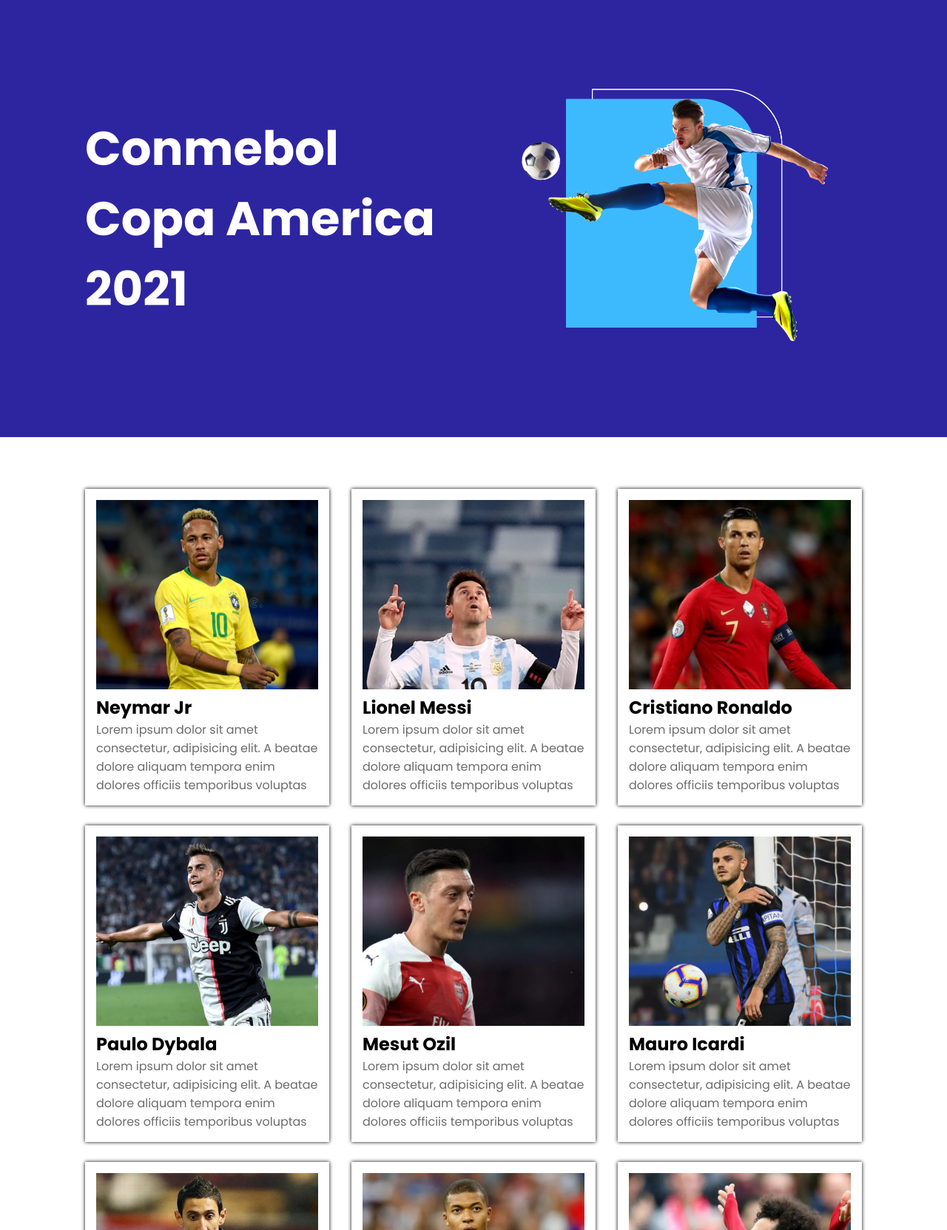
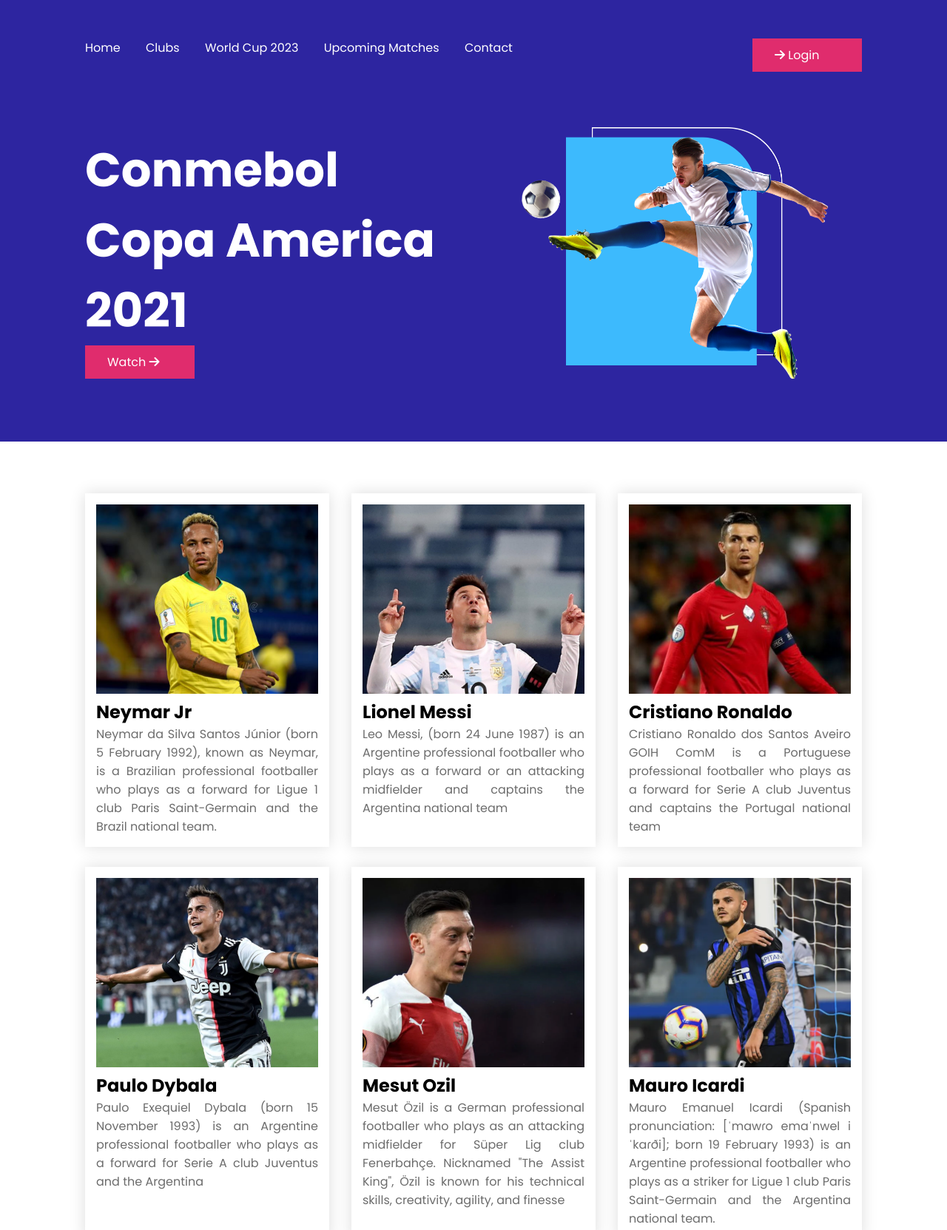
Before and after one commit to shakilhossain-cse/responsive-football, a plain HTML site: page index.html in a window 1280 px wide. Shown: the top 1663 px of the page at 74% size. Drawn offline with Linux system fonts and the light colour scheme.

Commit message:
add header section , footer section and fix player desin

```diff
--- a/index.html
+++ b/index.html
@@ -9,13 +9,52 @@
     <link rel="stylesheet" href="styles/mein.css" />
   </head>
   <body>
-    <header></header>
+    <header>
+        <nav>
+            <div class="menu">
+                <div class="menu-item">
+                    <ul>
+                        <li>Home</li>
+                        <li>Clubs</li>
+                        <li>World Cup 2023</li>
+                        <li>Upcoming Matches</li>
+                        <li>Contact</li>
+                    </ul>
+                </div>
+                <div class="login">
+                    <div class="btn">
+                        <a href="#" >
+                            <i class="fas fa-arrow-right"></i>
+                            Login
+                        </a>
+                        <div class="effect">
+                            <a href="">Please Login</a>
+                        </div>
+                    </div>
+
+                </div>
+            </div>
+        </nav>
+    </header>
     <main>
         <!-- banner section start -->
       <section class="banner">
         <div class="banner-info">
           <div class="banner-text">
             <h1>Conmebol Copa America 2021</h1>
+
+            <div class="btn">
+                <a href="#" >
+
+                    Watch
+                    <i class="fas fa-arrow-right"></i>
+                </a>
+                <div class="effect">
+                    <a href="">Go Now</a>
+                    <i class="fas fa-arrow-right"></i>
+                </div>
+            </div>
+
           </div>
           <div class="banner-img">
               <img src="./images/banner.png" alt="">
@@ -31,7 +70,7 @@
                 </div>
                 <div class="player-info">
                     <h2>Neymar Jr</h2>
-                    <p>  Lorem ipsum dolor sit amet consectetur, adipisicing elit. A beatae dolore aliquam tempora enim dolores officiis temporibus voluptas </p>
+                    <p>Neymar da Silva Santos Júnior (born 5 February 1992), known as Neymar, is a Brazilian professional footballer who plays as a forward for Ligue 1 club Paris Saint-Germain and the Brazil national team.</p>
                 </div>
             </div>
             <div class="player">
@@ -40,7 +79,7 @@
                 </div>
                 <div class="player-info">
                     <h2>Lionel Messi</h2>
-                    <p>  Lorem ipsum dolor sit amet consectetur, adipisicing elit. A beatae dolore aliquam tempora enim dolores officiis temporibus voluptas </p>
+                    <p>Leo Messi, (born 24 June 1987) is an Argentine professional footballer who plays as a forward or an attacking midfielder and captains the Argentina national team</p>
                 </div>
             </div>
             <div class="player">
@@ -49,7 +88,7 @@
                 </div>
                 <div class="player-info">
                     <h2>Cristiano Ronaldo</h2>
-                    <p>  Lorem ipsum dolor sit amet consectetur, adipisicing elit. A beatae dolore aliquam tempora enim dolores officiis temporibus voluptas </p>
+                    <p>Cristiano Ronaldo dos Santos Aveiro GOIH ComM is a Portuguese professional footballer who plays as a forward for Serie A club Juventus and captains the Portugal national team</p>
                 </div>
             </div>
             <div class="player">
@@ -58,7 +97,7 @@
                 </div>
                 <div class="player-info">
                     <h2>Paulo Dybala</h2>
-                    <p>  Lorem ipsum dolor sit amet consectetur, adipisicing elit. A beatae dolore aliquam tempora enim dolores officiis temporibus voluptas </p>
+                    <p>Paulo Exequiel Dybala (born 15 November 1993) is an Argentine professional footballer who plays as a forward for Serie A club Juventus and the Argentina </p>
                 </div>
             </div>
             <div class="player">
@@ -67,7 +106,7 @@
                 </div>
                 <div class="player-info">
                     <h2>Mesut Ozil </h2>
-                    <p>  Lorem ipsum dolor sit amet consectetur, adipisicing elit. A beatae dolore aliquam tempora enim dolores officiis temporibus voluptas </p>
+                    <p>Mesut Özil is a German professional footballer who plays as an attacking midfielder for Süper Lig club Fenerbahçe. Nicknamed "The Assist King", Özil is known for his technical skills, creativity, agility, and finesse</p>
                 </div>
             </div>
             <div class="player">
@@ -76,7 +115,7 @@
                 </div>
                 <div class="player-info">
                     <h2>Mauro Icardi </h2>
-                    <p>  Lorem ipsum dolor sit amet consectetur, adipisicing elit. A beatae dolore aliquam tempora enim dolores officiis temporibus voluptas </p>
+                    <p>Mauro Emanuel Icardi (Spanish pronunciation: [ˈmawɾo emaˈnwel iˈkaɾði]; born 19 February 1993) is an Argentine professional footballer who plays as a striker for Ligue 1 club Paris Saint-Germain and the Argentina national team.</p>
                 </div>
             </div>
             <div class="player">
@@ -85,7 +124,7 @@
                 </div>
                 <div class="player-info">
                     <h2>Di Maria</h2>
-                    <p>  Lorem ipsum dolor sit amet consectetur, adipisicing elit. A beatae dolore aliquam tempora enim dolores officiis temporibus voluptas </p>
+                    <p>Ángel Fabián Di María (born 14 February 1988) is an Argentine professional footballer who plays for Ligue 1 club Paris Saint-Germain and the Argentina national team. He can play as either a winger or attacking midfielder.</p>
                 </div>
             </div>
             <div class="player">
@@ -94,7 +133,7 @@
                 </div>
                 <div class="player-info">
                     <h2>Kylian Mbappé</h2>
-                    <p>  Lorem ipsum dolor sit amet consectetur, adipisicing elit. A beatae dolore aliquam tempora enim dolores officiis temporibus voluptas </p>
+                    <p>Kylian Mbappé Lottin (born 20 December 1998) is a French professional footballer who plays as a forward for Ligue 1 club Paris Saint-Germain and the France national team.</p>
                 </div>
             </div>
             <div class="player">
@@ -103,7 +142,7 @@
                 </div>
                 <div class="player-info">
                     <h2>Mohamed Salah</h2>
-                    <p>  Lorem ipsum dolor sit amet consectetur, adipisicing elit. A beatae dolore aliquam tempora enim dolores officiis temporibus voluptas </p>
+                    <p>Mohamed Salah Hamed Mahrous Ghaly is an Egyptian professional footballer who plays as a forward for Premier League club Liverpool and captains the Egypt professional footballer who plays as a forward for Premier League club Liverpool and captains the Egypt national team</p>
                 </div>
             </div>
             <div class="player">
@@ -112,7 +151,7 @@
                 </div>
                 <div class="player-info">
                     <h2>Harry Kane </h2>
-                    <p>  Lorem ipsum dolor sit amet consectetur, adipisicing elit. A beatae dolore aliquam tempora enim dolores officiis temporibus voluptas </p>
+                    <p>Harry Edward Kane MBE (born 28 July 1993) is an English professional footballer who plays as a striker for Premier League club Tottenham Hotspur and captains the England national team.</p>
                 </div>
             </div>
             <div class="player">
@@ -121,7 +160,7 @@
                 </div>
                 <div class="player-info">
                     <h2>Kevin De Bruyne</h2>
-                    <p>  Lorem ipsum dolor sit amet consectetur, adipisicing elit. A beatae dolore aliquam tempora enim dolores officiis temporibus voluptas </p>
+                    <p>Kevin De Bruyne (born 28 June 1991) is a Belgian professional footballer who plays as a midfielder for Premier League club Manchester City, where he is vice-captain, and the Belgium national team</p>
                 </div>
             </div>
             <div class="player">
@@ -130,14 +169,28 @@
                 </div>
                 <div class="player-info">
                     <h2>Philippe Coutinho</h2>
-                    <p>  Lorem ipsum dolor sit amet consectetur, adipisicing elit. A beatae dolore aliquam tempora enim dolores officiis temporibus voluptas </p>
+                    <p>Philippe Coutinho Correia (born 12 June 1992) is a Brazilian professional footballer who plays as an attacking midfielder or winger for Spanish club Barcelonaand the Brazil national team. </p>
                 </div>
             </div>
         </div>
       </section>
-
     </main>
-
+    <!-- footer section start  -->
+    <footer class="container">
+        <div class="logo">
+            <img src="./images/Logo.png" alt="logo">
+        </div>
+        <div class="social-icon">
+            <i class="fab fa-linkedin-in"></i>
+            <i class="fab fa-youtube"></i>
+            <i class="fab fa-facebook-f"></i>
+            <i class="fab fa-twitter"></i>
+            <i class="fab fa-skype"></i>
+        </div>
+        <div class="copyright">
+            <p>Copyright © 2022 Football</p>
+        </div>
+    </footer>
     <!-- fontawesome kit  -->
     <script
       src="https://kit.fontawesome.com/05a585523c.js"
--- a/styles/mein.css
+++ b/styles/mein.css
@@ -9,6 +9,8 @@
     --bold-text:#18191F;
     --regular-text:#6C6C6C;
     --button-bg:#E02C6D;
+    --icon-bg-color:#ddd;
+    --hover-color:#42b7fbfa;
     /* =====FONT SIZES====== */
     --banner-font-size:64px;
     --bold-text-font-size:28px;
@@ -22,15 +24,19 @@
     --player-between-gap:30px;
     --banner-row-gap:102px;
     --player-padding:15px;
+    --players-bottom-gap:158px;
     /* =======WIDTH====== */
     --mein-width:1050px;
     --banner-text:485px;
     --banner-img:419px;
     --button-width:148px;
     --player-box-width:330px;
+    --logo-width:483.87px;
     /* ====HEIGHT==== */
-    --banner-height:591px;
-    --button-height:44px;
+    --logo-height:110px;
+    --banner-height:500px;
+    /* --button-height:44px; */
+    --header-top:52px
 }
 *{
     margin: 0;
@@ -38,7 +44,59 @@
     box-sizing: border-box;
     font-family: 'Poppins', sans-serif;
 }
+/*------- all button ----- */
+.btn{
+    background-color: var(--button-bg);
+    width: var(--button-width);
+    /* height: var(--button-height); */
+    padding: 10px 20px;
+    position: relative;
+    overflow: hidden;
+}
+.btn a{
 
+    padding: 15px 10px;
+    color: var(--mein-color);
+    text-decoration: none;
+
+
+}
+.effect{
+    background-color: var(--hover-color);
+    width: var(--button-width);
+    height: 100%;
+    position: absolute;
+    top: 0;
+    left: -150px;
+    transition:all 0.5s ;
+    padding: 12px 10px;
+}
+.btn:hover .effect{
+    left: 0px;
+}
+
+/* ------header section------ */
+header{
+    background-color: var(--banner-color);
+    display: flex;
+    justify-content: center;
+}
+nav{
+    background-color: va(--banner-color);
+    width:var(--mein-width);
+    margin-top: var(--header-top);
+
+
+}
+.menu{
+    display: flex;
+    justify-content: space-between;
+}
+.menu-item ul li{
+    display: inline;
+    color: var(--mein-color);
+    margin-right:30px;
+}
 /* ------banner section------ */
 .banner{
     background-color: var(--banner-color);
@@ -72,26 +130,53 @@
 
 .container{
     display: flex;
-    justify-content: center;
+    flex-direction: column;
+    align-items: center;
 }
 .players{
     width: var(--mein-width);
     display: grid;
     justify-content: center;
     grid-template-columns: repeat(3,1fr);
-    margin-top: var(--players-top-gap);
+    margin: var(--players-top-gap)0 var(--players-bottom-gap) 0;
    grid-row-gap: var(--player-bottom-gap);
    grid-column-gap: var(--player-between-gap);
 }
 .player{
     width: var(--player-box-width);
     padding: var(--player-padding);
-    box-shadow: 0 0 5px 0px;
+    box-shadow: 0 0 20px 0px #ddd;
 }
 .player-img img{
     width: var(--player-image-width);
     height: var(--player-image-height);
 }
 .player-info p{
+    text-align: justify;
     color: var(--regular-text);
 }
+
+/* ----------footer section ---------- */
+
+
+.logo img{
+    width: var(--logo-width);
+    height: var(--logo-height);
+}
+.social-icon{
+
+}
+.fab{
+    height: 30px;
+    width: 30px;
+    font-size: 20px;
+    text-align: center;
+    padding-top: 5px;
+    margin: 16px;
+    background-color: var(--icon-bg-color);
+    color: var(--regular-text);
+    border-radius: 50%;
+}
+.copyright{
+    margin-bottom: 16px;
+}
```
